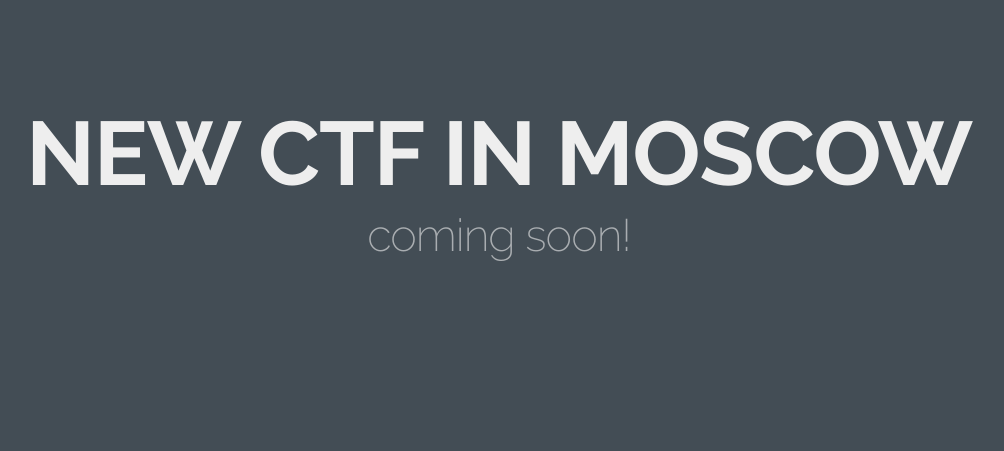
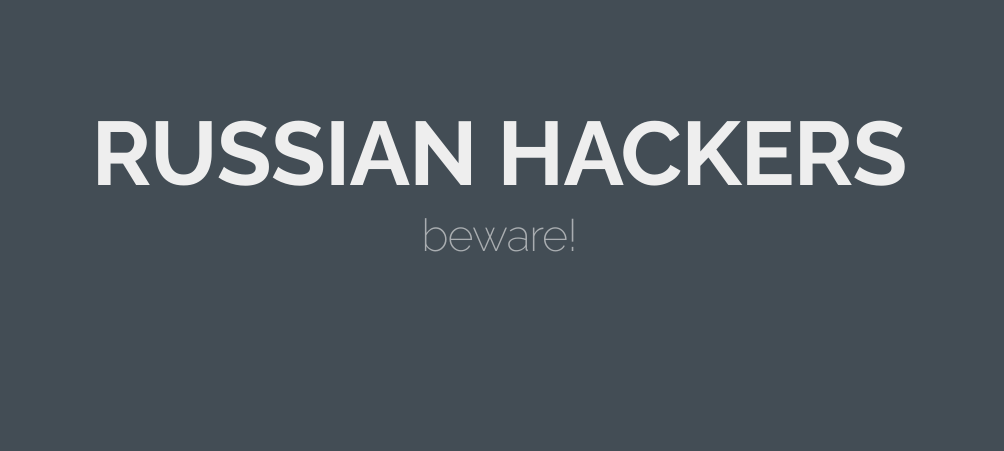
Before and after one commit to VolgaCTF/ctf.moscow, a plain HTML site: page public/index.html in a window 1280 px wide. Shown: the part 152-603 px from the top of the page, without its empty margins (141-1145 px from the left). Drawn offline with Linux system fonts and the light colour scheme.

Commit message:
Make a joke out of it

```diff
--- a/public/index.html
+++ b/public/index.html
@@ -14,5 +14,24 @@
                 </header>
             </div>
         </div>
+	<script>
+          function update() {
+	    var phrases = [
+              'are coming',
+              'beware!',
+              'appointed Mr. Trump President',
+              'will make Mr. Trump President in 2020 again',
+	      'are heading towards you',
+	      'amongst you',
+              'hacked into an every single computer in the US',
+	      'watch out!',
+	      'on <s>steroids</s> meldonium'
+            ]
+	    var ndx = Math.floor(Math.random() * phrases.length)
+            document.querySelector('h1').innerHTML = 'RUSSIAN HACKERS<span>' + phrases[ndx] + '</span>'
+            window.setTimeout(update, 5000)
+	  }
+          window.setTimeout(update, 5000)
+        </script>
     </body>
 </html>
```
